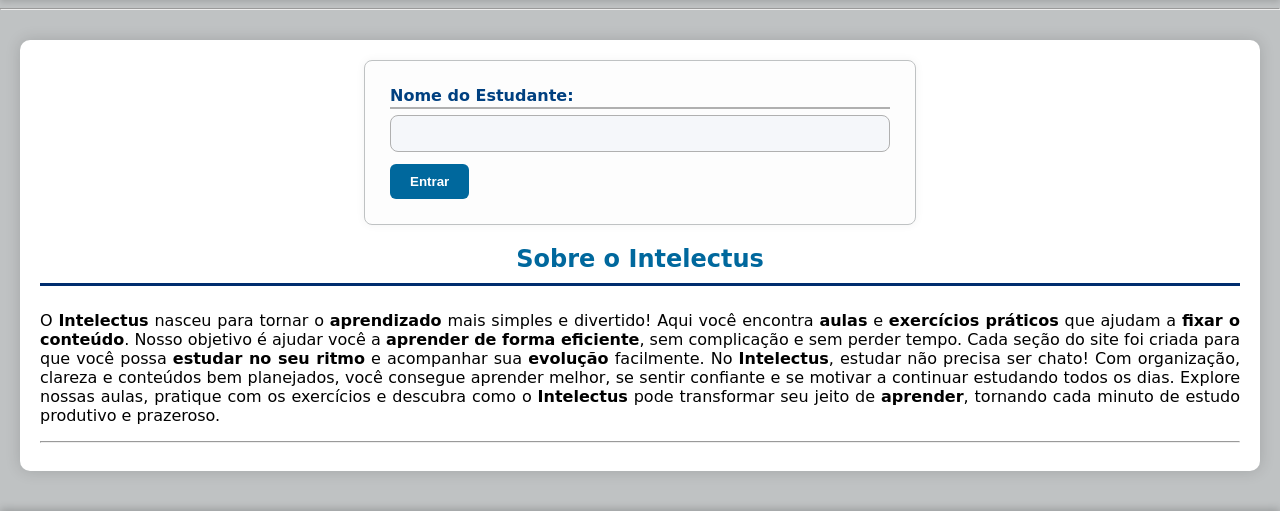
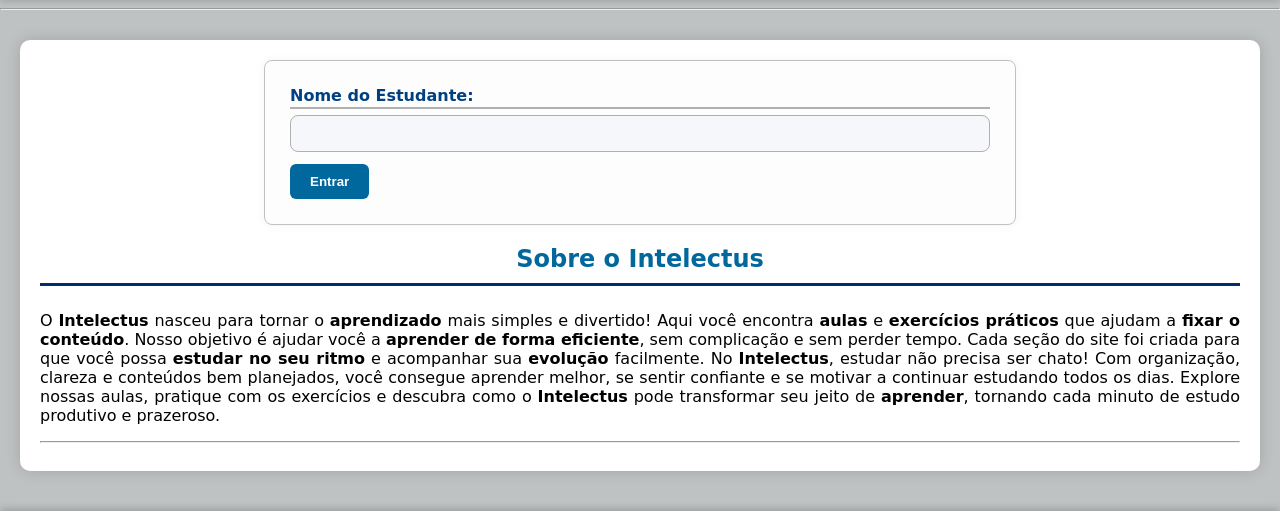
Before and after one commit to FelipeSantos-boiBigas/TrabalhoWebHTML, a PHP site: page /home.html in a window 1280 px wide. Shown: the part 237-748 px from the top of the page. Run offline with PHP 8.4, Linux system fonts and the light colour scheme.

Commit message:
Update style.css

```diff
--- a/style.css
+++ b/style.css
@@ -74,7 +74,7 @@ footer {
 }
 
 form {
-    max-width: 500px;
+    max-width: 700px;
     margin: 0 auto;
     padding: 25px;
     border: 1px solid #BFC2C3;
```
